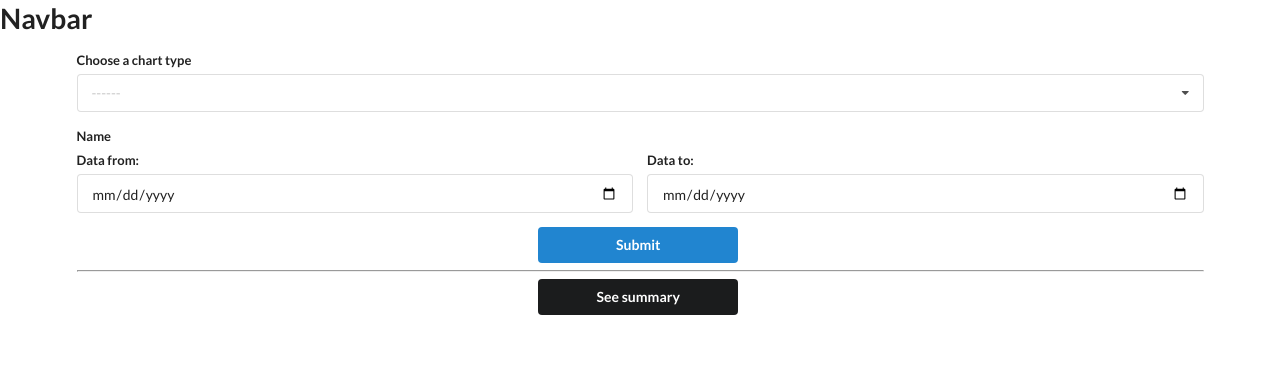
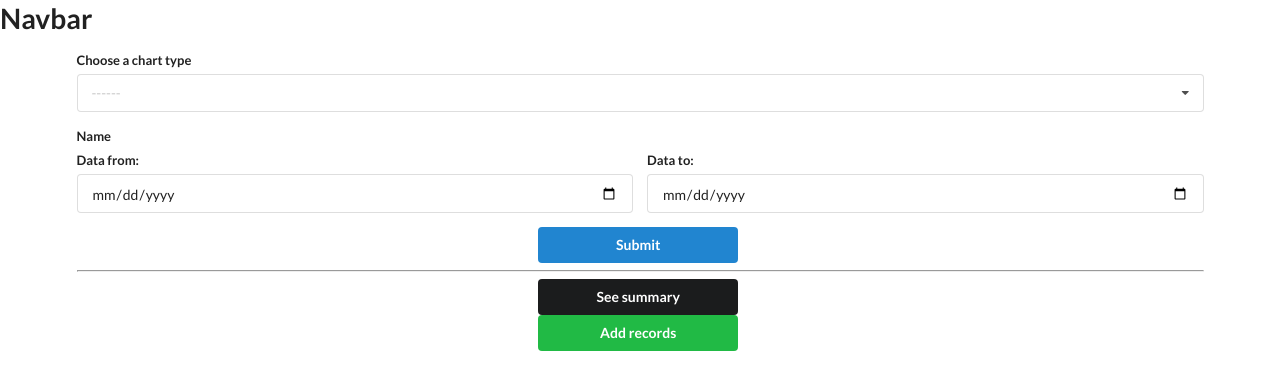
Before and after one commit to FrancisBilla/pd_dj, a Django app: page /performance/ in a window 1280 px wide. Shown: the top 390 px of the page. Run offline with Django 3.2, Linux system fonts and the light colour scheme; data comes from the database, SQL or seed files in the repository; some libraries are stand-ins or nearby versions.

Commit message:
created purchas view

```diff
--- a/src/dj_pd/urls.py
+++ b/src/dj_pd/urls.py
@@ -22,7 +22,6 @@
 urlpatterns = [
     path('admin/', admin.site.urls),
     path('performance/', include('products.urls', namespace='products'))
-
 ]
 
 urlpatterns += static(settings.MEDIA_URL, document_root = settings.MEDIA_ROOT)
--- a/src/products/templates/products/main.html
+++ b/src/products/templates/products/main.html
@@ -72,8 +72,10 @@
     <hr>
                   <div class="block-center">
                       <button class ='ui secondary button' id='modal-btn'>See summary</button>
+                      <br>
+                      <button class ="ui positive button">Add records</button>
                   </div>
 </div>
 
 
-{% endblock %}
+{% endblock content %}
--- a/src/products/urls.py
+++ b/src/products/urls.py
@@ -1,8 +1,9 @@
 from django.urls import path
-from .views import chart_select_view
+from .views import add_purchase_view, chart_select_view
 
 app_name = 'products'
 
 urlpatterns = [
-    path('', chart_select_view, name='main-products-view')
+    path('', chart_select_view, name='main-products-view'),
+    path('add/', add_purchase_view, name='add-purchase-view')
 ]
--- a/src/products/utils.py
+++ b/src/products/utils.py
@@ -32,15 +32,15 @@
     data = kwargs.get('data')
     # df = kwargs.get('df')
     if chart_type == 'bar plot':
-        title = "title"
+        title = "total price by day (bar)"
         plt.title(title)
         plt.bar(x, y)
     elif chart_type == 'line plot':
-        title = "title"
+        title = "total price by day (line)"
         plt.title(title)
         plt.plot(x, y)
     else:
-        title = "title"
+        title = "Product Count"
         plt.title(title)
         sns.countplot('name', data=data)
 
--- a/src/products/views.py
+++ b/src/products/views.py
@@ -46,3 +46,6 @@
         'error_message': error_message,
     }
     return render(request, 'products/main.html', context)
+
+def add_purchase_view(request):
+    return render(request, 'products/add.html', {})
```
